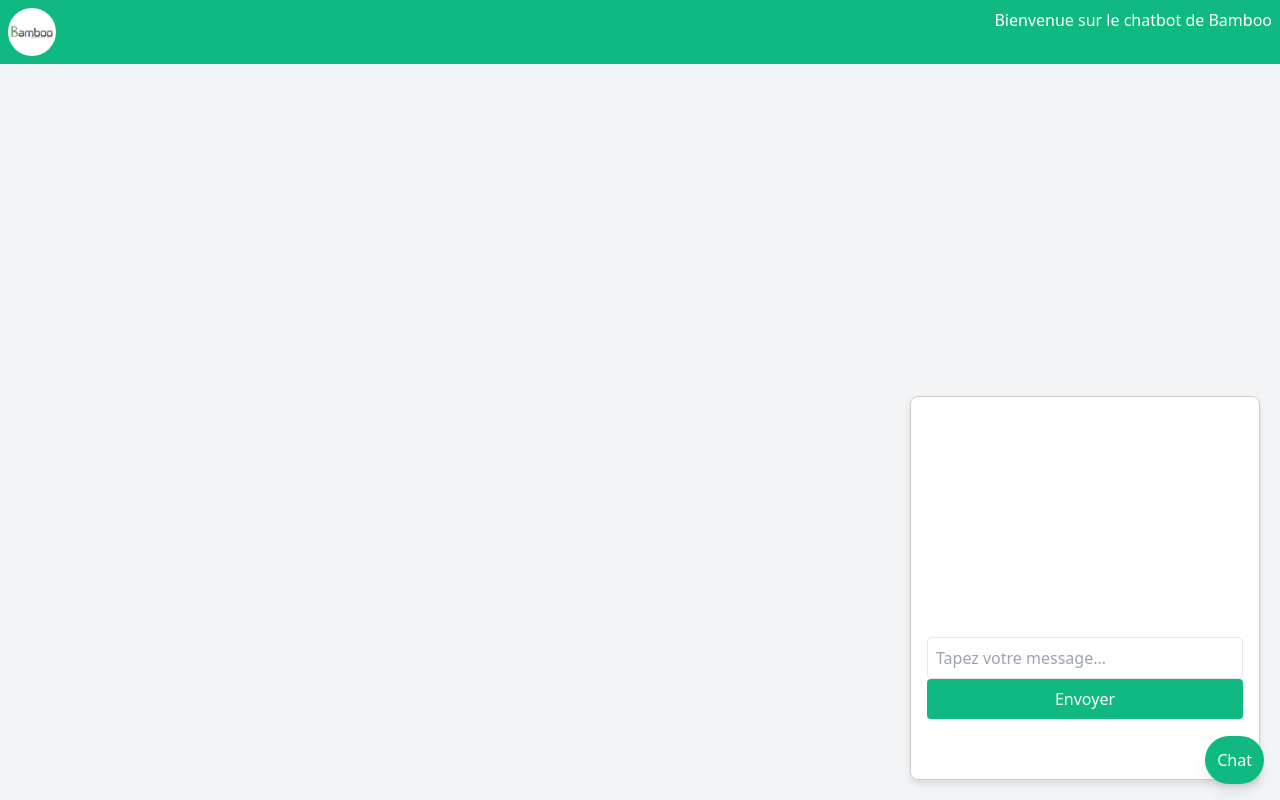
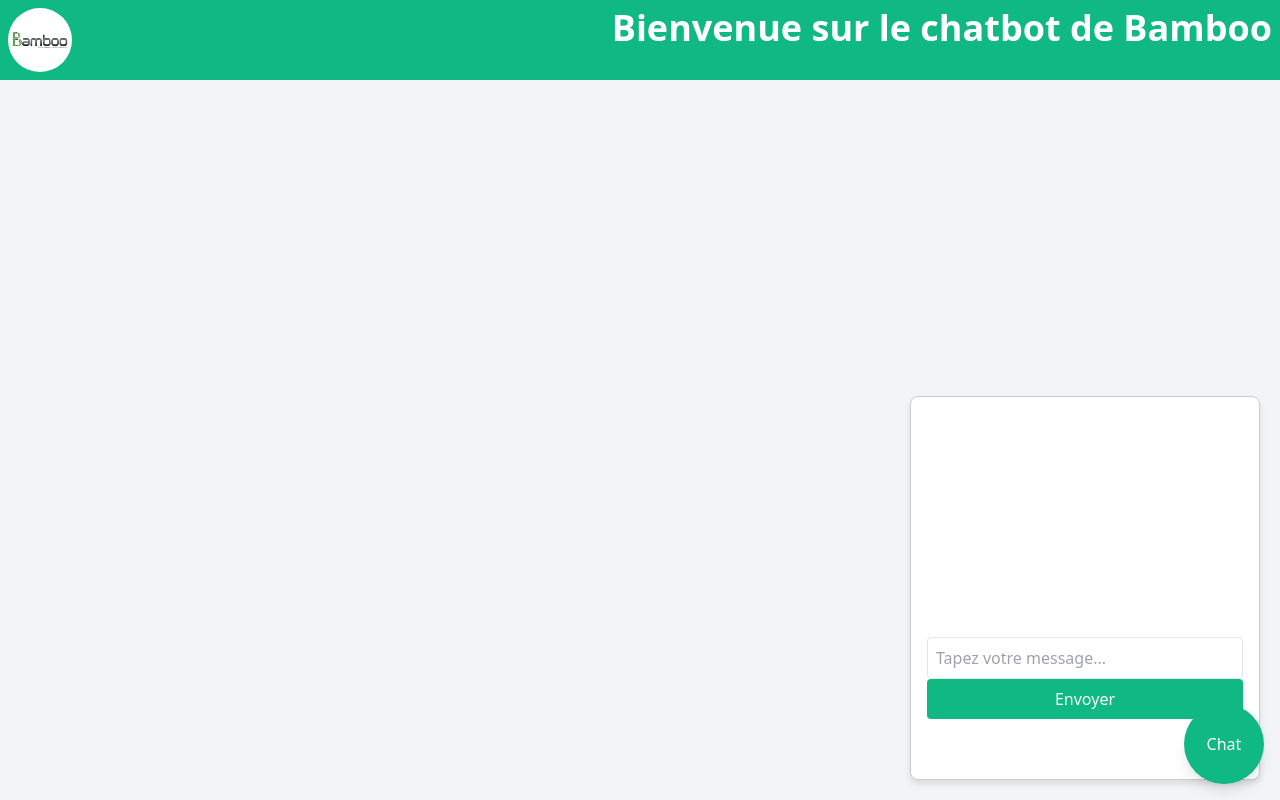
Before and after one commit to abraham241/chat_2, a plain HTML site: page index.html in a window 1280 px wide. Both pictures are taken after a click on the button "Chat". Drawn offline with nearby package versions, Linux system fonts and the light colour scheme.

Commit message:
mise en ligne

```diff
--- a/index.html
+++ b/index.html
@@ -49,8 +49,8 @@
 
 <div id="chatbot" class="p-4 h-96">
     <div class="bg-green-500 text-white p-2 flex justify-between fixed top-0 left-0 right-0">
-        <img src="image/bamboologo.png" class="w-12 h-12 rounded-full" alt="">
-        <p>
+        <img src="image/bamboologo.png" class="w-16 h-16 rounded-full" alt="">
+        <p class="font-bold text-4xl">
             Bienvenue sur le chatbot de Bamboo
         </p>
     </div>
@@ -61,7 +61,7 @@
     </div>
 </div>
 
-<button id="chatbotToggle" class="fixed bottom-4 right-4 bg-green-500 text-white p-3 rounded-full shadow-lg">
+<button id="chatbotToggle" class="fixed bottom-4 right-4 bg-green-500 text-white  rounded-full h-20 w-20 shadow-lg">
     Chat
 </button>
 
```
